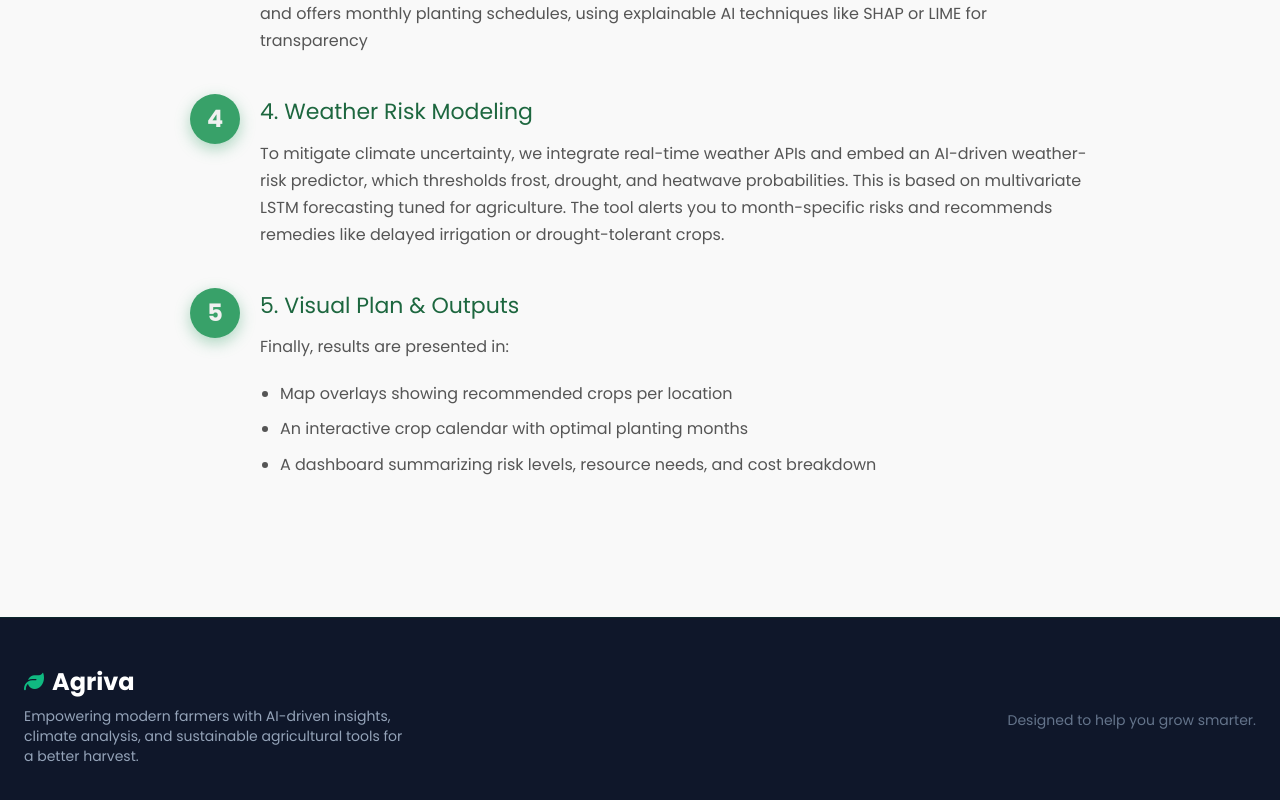
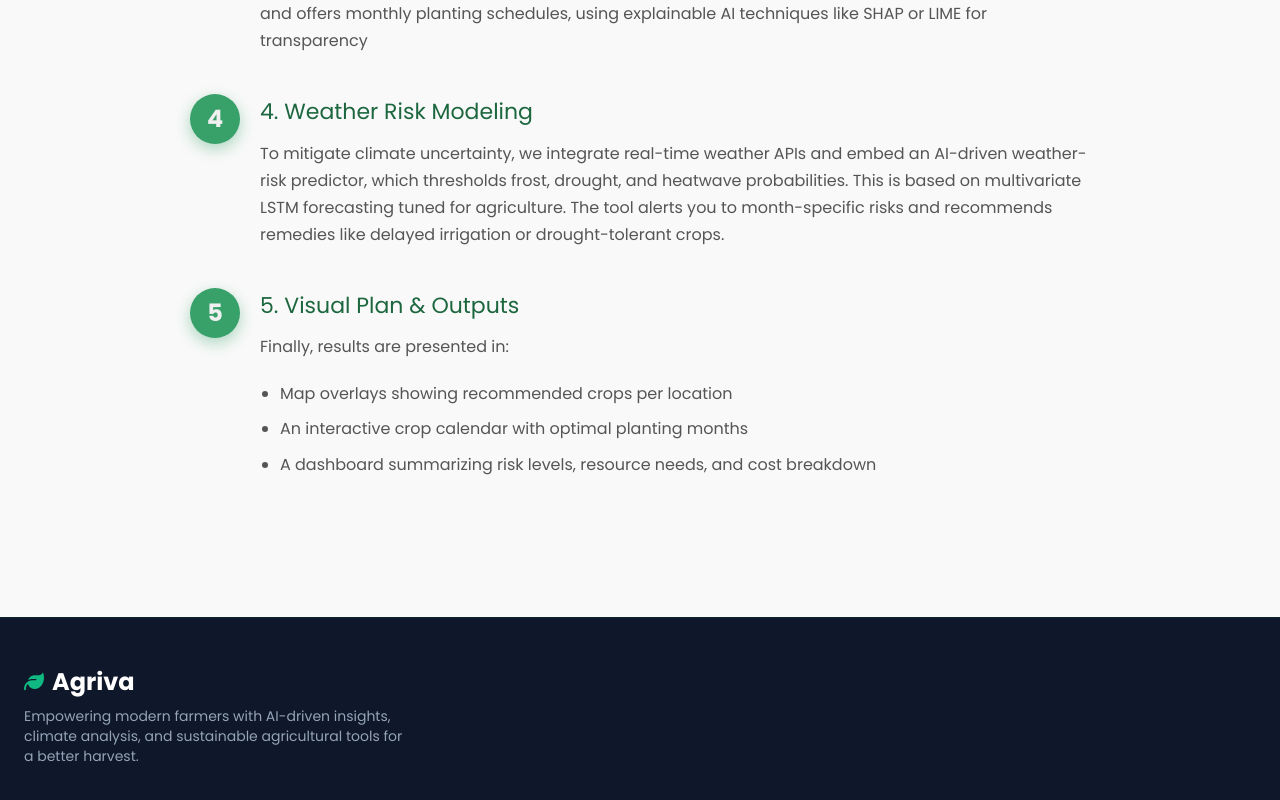
Before and after one commit to Archisman18/Agriva, a React (Vite) app in the folder frontend/: page / in a window 1280 px wide. Shown: the part 2868-3668 px from the top of the page. Built offline with nearby package versions, Linux system fonts and the light colour scheme.

Commit message:
Update Footer.tsx

```diff
--- a/frontend/src/components/Footer.tsx
+++ b/frontend/src/components/Footer.tsx
@@ -14,7 +14,7 @@ export default function Footer() {
 
         <div className="flex flex-col items-center md:items-end gap-4">
           <p className="text-sm text-slate-500 mt-2">
-            Designed to help you grow smarter.
+
           </p>
         </div>
       </div>
```
